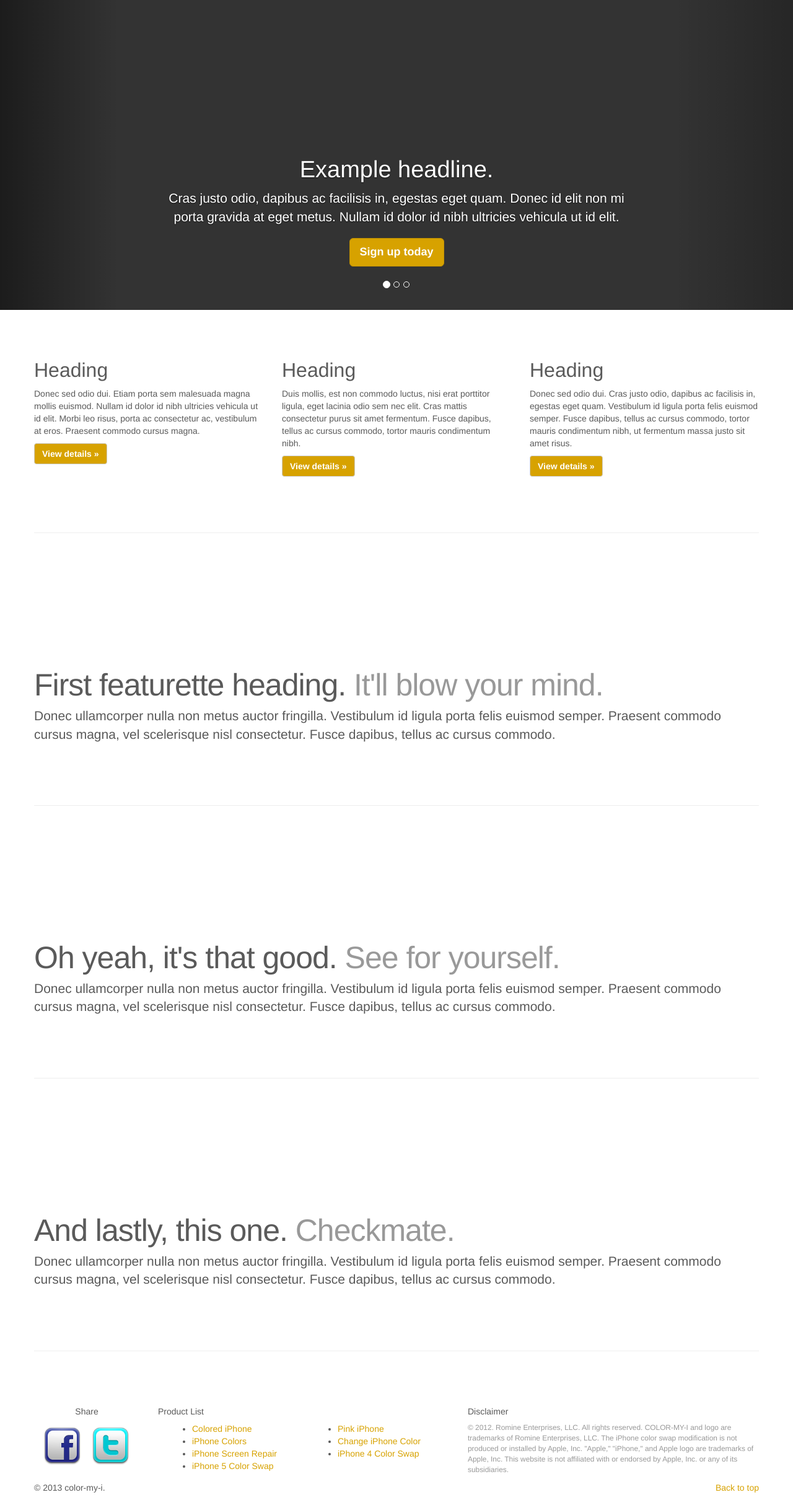
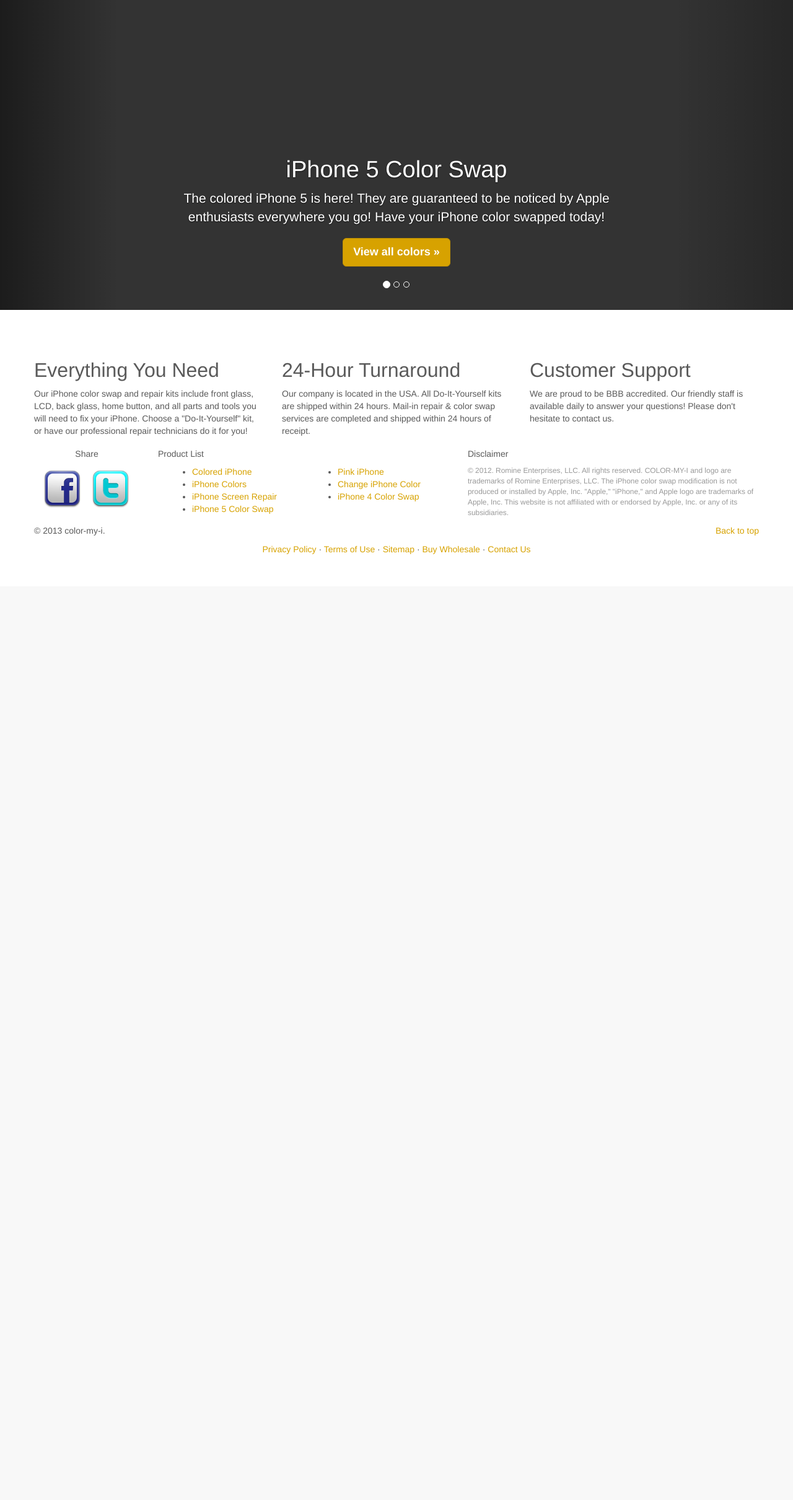
Before and after one commit to cornelisonc/CMI-v2.5, a PHP site: page / in a window 1280 px wide. Shown: the part 70-2490 px from the top of the page at 62% size. After the commit the page ends 964 px from the top, so only its background shows below. Run offline with PHP 8.4, Linux system fonts and the light colour scheme; some libraries are stand-ins or nearby versions.

Commit message:
Some front page things

```diff
--- a/header.php
+++ b/header.php
@@ -25,7 +25,7 @@
 
                 $pages = array(
                   'Home'    => 'index.php',
-                  'Store'   => 'store.php',
+                  'Store'   => 'store.php#!/~/product/category=0&id=9492999',
                   'Contact' => 'contact.php'
                 );
 
--- a/index.php
+++ b/index.php
@@ -13,27 +13,27 @@
         <div class="item active">
           <div class="container">
             <div class="carousel-caption">
-              <h1>Example headline.</h1>
-              <p>Cras justo odio, dapibus ac facilisis in, egestas eget quam. Donec id elit non mi porta gravida at eget metus. Nullam id dolor id nibh ultricies vehicula ut id elit.</p>
-              <p><a class="btn btn-lg btn-primary" href="#">Sign up today</a></p>
+              <h1>iPhone 5 Color Swap</h1>
+              <p>The colored iPhone 5 is here! They are guaranteed to be noticed by Apple enthusiasts everywhere you go! Have your iPhone color swapped today!</p>
+              <p><a class="btn btn-lg btn-primary" href="#">View all colors »</a></p>
             </div>
           </div>
         </div>
         <div class="item">
           <div class="container">
             <div class="carousel-caption">
-              <h1>Another example headline.</h1>
-              <p>Cras justo odio, dapibus ac facilisis in, egestas eget quam. Donec id elit non mi porta gravida at eget metus. Nullam id dolor id nibh ultricies vehicula ut id elit.</p>
-              <p><a class="btn btn-lg btn-primary" href="#">Learn more</a></p>
+              <h1>iPhone Color Swap</h1>
+              <p>Tired of black and white? It's time for iPhone colors! Get your color swap today!</p>
+              <p><a class="btn btn-lg btn-primary" href="#">Learn more »</a></p>
             </div>
           </div>
         </div>
         <div class="item">
           <div class="container">
             <div class="carousel-caption">
-              <h1>One more for good measure.</h1>
-              <p>Cras justo odio, dapibus ac facilisis in, egestas eget quam. Donec id elit non mi porta gravida at eget metus. Nullam id dolor id nibh ultricies vehicula ut id elit.</p>
-              <p><a class="btn btn-lg btn-primary" href="#">Browse gallery</a></p>
+              <h1>iPhone Screen Repair</h1>
+              <p>Drop your iPhone? We can fix your broken screen extremely fast! Even if you can see inside your phone, our professionals can repair your broken glass like it never happened.</p>
+              <p><a class="btn btn-lg btn-primary" href="#">Learn more »</a></p>
             </div>
           </div>
         </div>
@@ -47,44 +47,18 @@
       <!-- Three columns of text below the carousel -->
       <div class="row">
         <div class="col-lg-4">
-          <h2>Heading</h2>
-          <p>Donec sed odio dui. Etiam porta sem malesuada magna mollis euismod. Nullam id dolor id nibh ultricies vehicula ut id elit. Morbi leo risus, porta ac consectetur ac, vestibulum at eros. Praesent commodo cursus magna.</p>
-          <p><a class="btn btn-default" href="#">View details »</a></p>
+          <h2>Everything You Need</h2>
+          <p>Our iPhone color swap and repair kits include front glass, LCD, back glass, home button, and all parts and tools you will need to fix your iPhone. Choose a "Do-It-Yourself" kit, or have our professional repair technicians do it for you!</p>
         </div><!-- /.col-lg-4 -->
         <div class="col-lg-4">
-          <h2>Heading</h2>
-          <p>Duis mollis, est non commodo luctus, nisi erat porttitor ligula, eget lacinia odio sem nec elit. Cras mattis consectetur purus sit amet fermentum. Fusce dapibus, tellus ac cursus commodo, tortor mauris condimentum nibh.</p>
-          <p><a class="btn btn-default" href="#">View details »</a></p>
+          <h2>24-Hour Turnaround</h2>
+          <p>Our company is located in the USA. All Do-It-Yourself kits are shipped within 24 hours. Mail-in repair & color swap services are completed and shipped within 24 hours of receipt.</p>
         </div><!-- /.col-lg-4 -->
         <div class="col-lg-4">
-          <h2>Heading</h2>
-          <p>Donec sed odio dui. Cras justo odio, dapibus ac facilisis in, egestas eget quam. Vestibulum id ligula porta felis euismod semper. Fusce dapibus, tellus ac cursus commodo, tortor mauris condimentum nibh, ut fermentum massa justo sit amet risus.</p>
-          <p><a class="btn btn-default" href="#">View details »</a></p>
+          <h2>Customer Support</h2>
+          <p>We are proud to be BBB accredited. Our friendly staff is available daily to answer your questions! Please don't hesitate to contact us.</p>
         </div><!-- /.col-lg-4 -->
       </div><!-- /.row -->
-
-      <hr class="featurette-divider">
-
-      <div class="featurette">
-        <h2 class="featurette-heading">First featurette heading. <span class="text-muted">It'll blow your mind.</span></h2>
-        <p class="lead">Donec ullamcorper nulla non metus auctor fringilla. Vestibulum id ligula porta felis euismod semper. Praesent commodo cursus magna, vel scelerisque nisl consectetur. Fusce dapibus, tellus ac cursus commodo.</p>
-      </div>
-
-      <hr class="featurette-divider">
-
-      <div class="featurette">
-        <h2 class="featurette-heading">Oh yeah, it's that good. <span class="text-muted">See for yourself.</span></h2>
-        <p class="lead">Donec ullamcorper nulla non metus auctor fringilla. Vestibulum id ligula porta felis euismod semper. Praesent commodo cursus magna, vel scelerisque nisl consectetur. Fusce dapibus, tellus ac cursus commodo.</p>
-      </div>
-
-      <hr class="featurette-divider">
-
-      <div class="featurette">
-        <h2 class="featurette-heading">And lastly, this one. <span class="text-muted">Checkmate.</span></h2>
-        <p class="lead">Donec ullamcorper nulla non metus auctor fringilla. Vestibulum id ligula porta felis euismod semper. Praesent commodo cursus magna, vel scelerisque nisl consectetur. Fusce dapibus, tellus ac cursus commodo.</p>
-      </div>
-
-      <hr class="featurette-divider">
 
 <?php
   include "footer.php";
```
